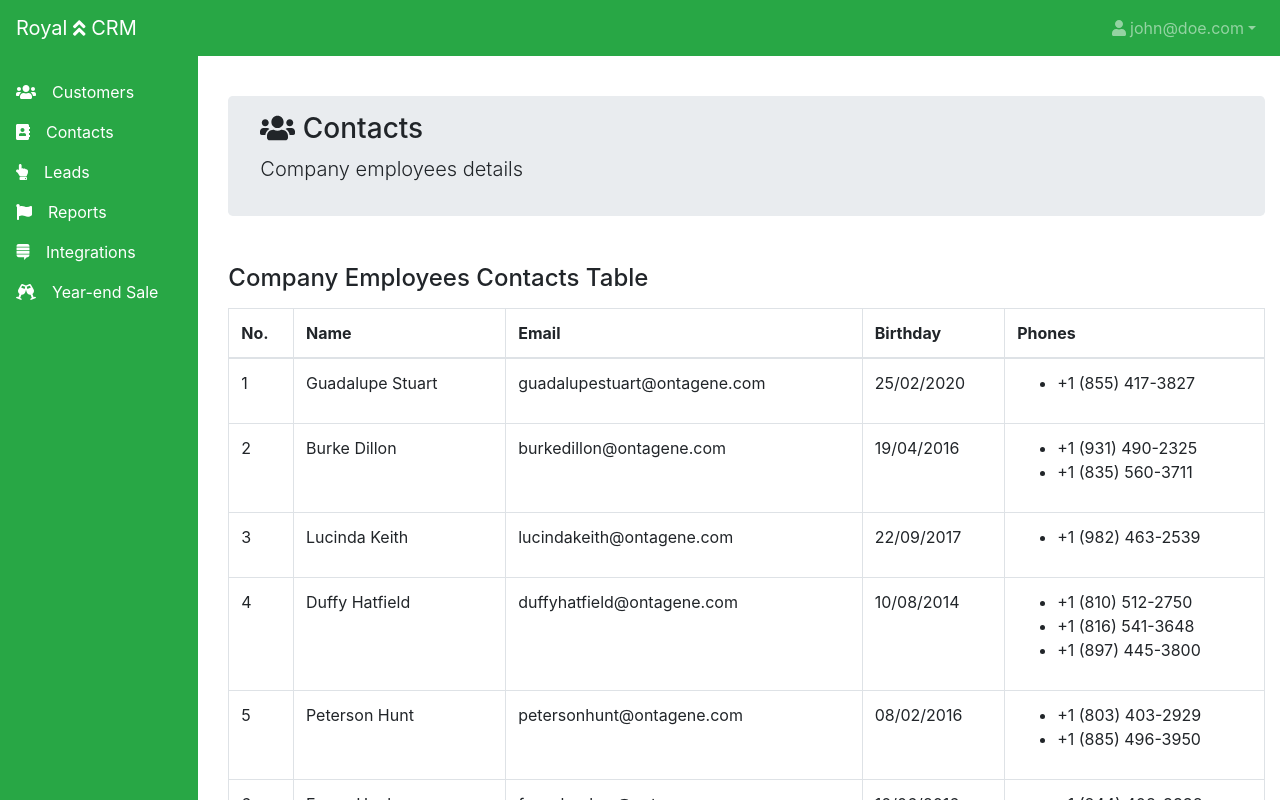
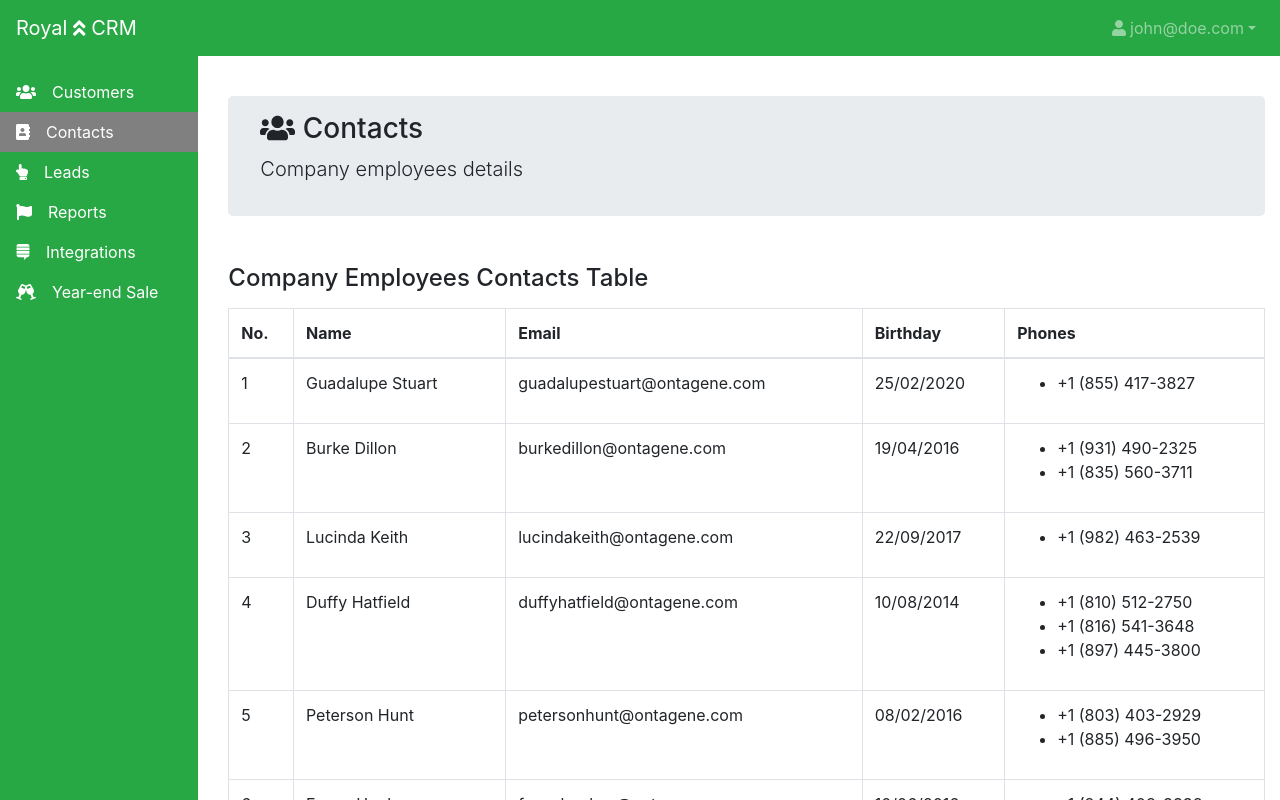
Before and after one commit to zadokdaniel/W291219M-RoyalCRM, an Angular app: page /contacts in a window 1280 px wide. Shown: the top 800 px of the page. Built offline with nearby package versions, Linux system fonts and the light colour scheme.

Commit message:
feat(routing): configure routerLinkActive

```diff
--- a/src/app/components/sidenav/sidenav.component.html
+++ b/src/app/components/sidenav/sidenav.component.html
@@ -1,6 +1,10 @@
 <ul class="nav flex-column pt-4 bg-success">
   <li *ngFor="let item of navItems">
-    <a [routerLink]="item.link" class="nav-link text-white">
+    <a
+      routerLinkActive="active"
+      [routerLink]="item.link"
+      class="nav-link text-white"
+    >
       <i [ngClass]="item.icon"></i>
       <span class="ml-3">{{ item.title | titlecase }}</span>
     </a>
--- a/src/app/components/sidenav/sidenav.component.scss
+++ b/src/app/components/sidenav/sidenav.component.scss
@@ -1,3 +1,7 @@
 ul {
   height: 95vh;
 }
+
+.active {
+  background-color: lighten($color: #000000, $amount: 50%);
+}
```
Also changed, not shown: 1 other file (tests, documents, lock files or other folders).
